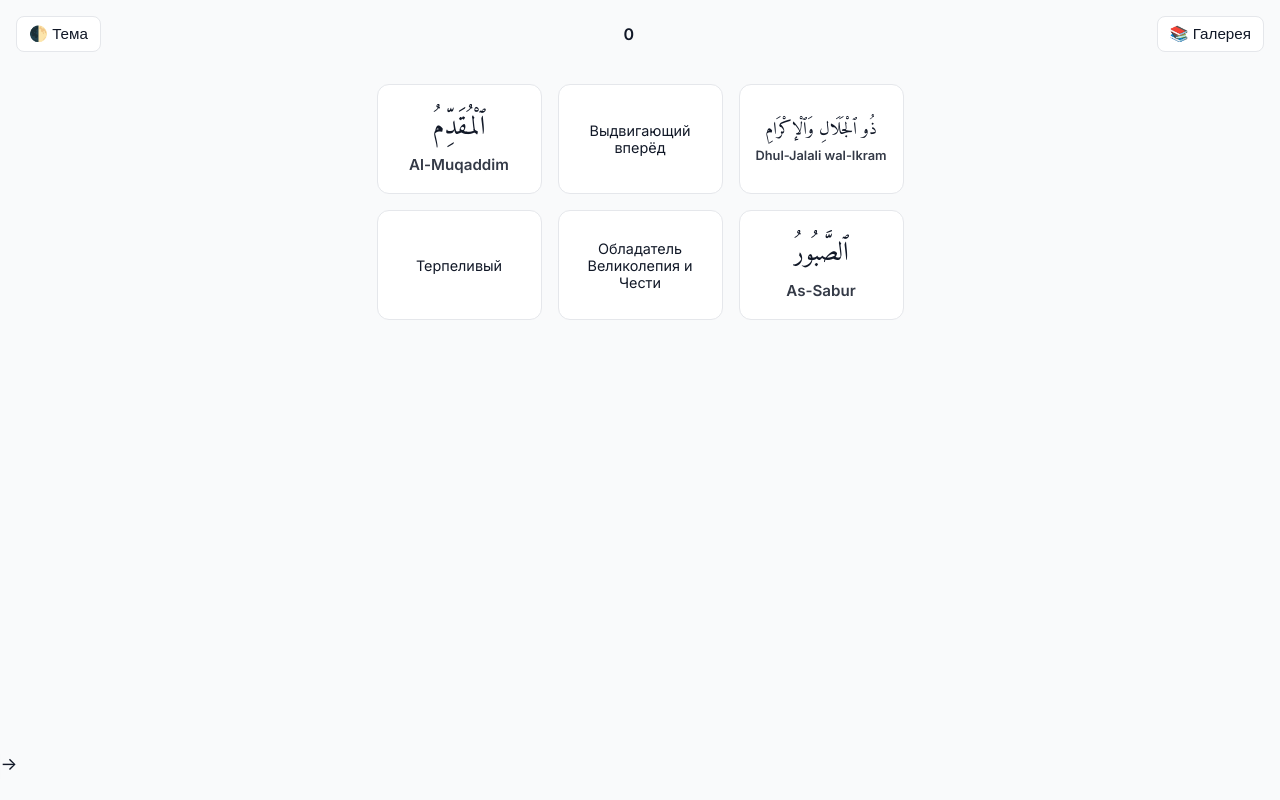
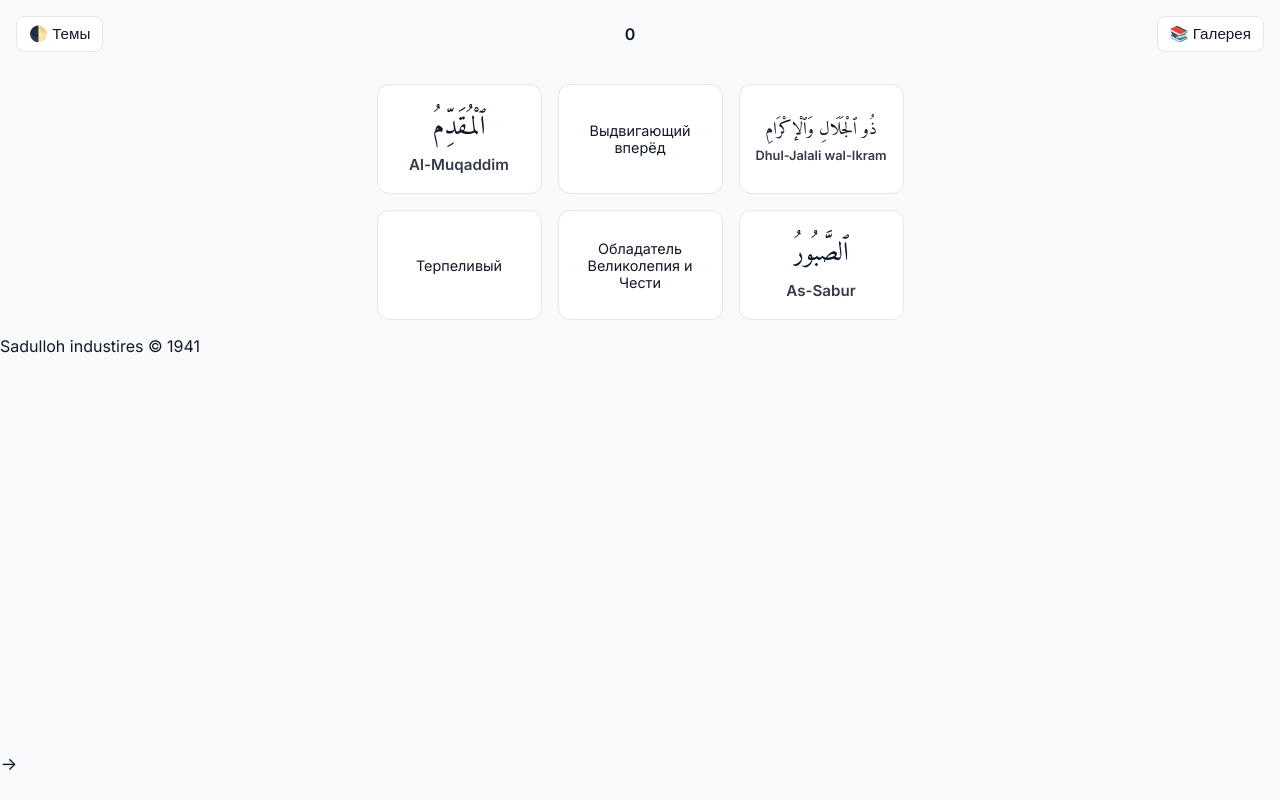
Before and after one commit to asmaulhusna-app/game, a plain HTML site: page index.html in a window 1280 px wide. Drawn offline with Linux system fonts and the light colour scheme.

Commit message:
Add footer with copyright notice
Added a footer with copyright information.

```diff
--- a/index.html
+++ b/index.html
@@ -3,7 +3,7 @@
 <head>
   <meta charset="UTF-8" />
   <meta name="viewport" content="width=device-width, initial-scale=1.0" />
-  <title>99 имён Аллаха</title>
+  <title>имён Аллаха</title>
   <link href="https://fonts.googleapis.com/css2?family=Inter:wght@400;600&display=swap" rel="stylesheet">
   <link href="styles.css" rel="stylesheet" />
   <link rel="icon" href="favicon.ico" type="image/x-icon" />
@@ -17,7 +17,7 @@
       <button onclick="changePairCount(1)">+</button>
       <div class="floating-toggle" onclick="toggleFloating()">-></div>
     </div>
-    <button class="theme-toggle" onclick="toggleTheme()">🌓 Тема</button>
+    <button class="theme-toggle" onclick="toggleTheme()">🌓 Темы</button>
     <div id="round-counter" class="round-counter">0</div>
     <button class="gallery-toggle" onclick="toggleGallery()">📚 Галерея</button>
     <div class="gallery" id="gallery"></div>
@@ -44,6 +44,10 @@
       <p id="detail-text"></p>
       <button class="popup-button" onclick="closeDetailPopup()">Закрыть</button>
     </div>
+
+  </div>
+  <div class="bottom-center-text">
+    Sadulloh industires © 1941
   </div>
 
   <script src="names.js"></script>
```
